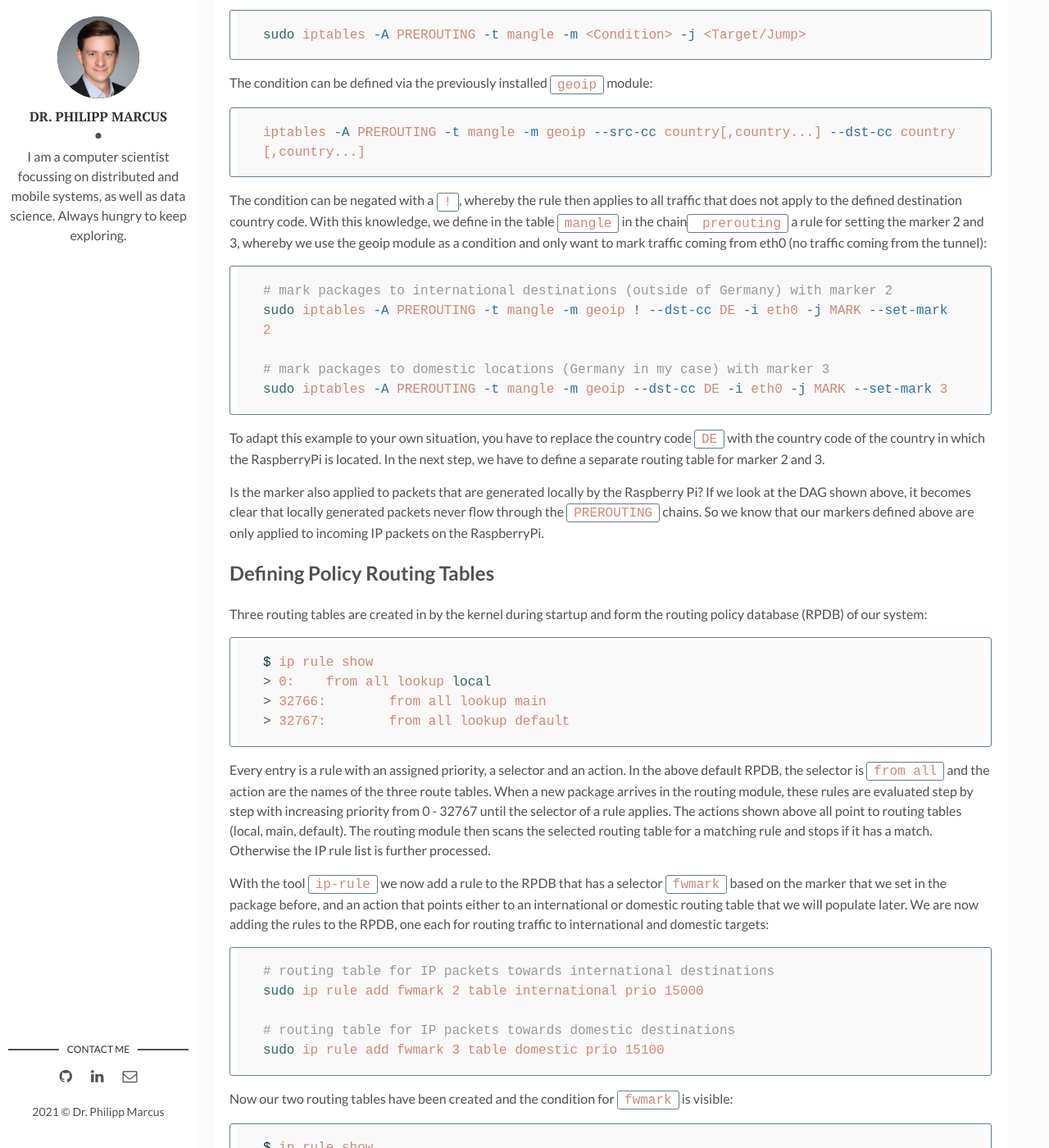
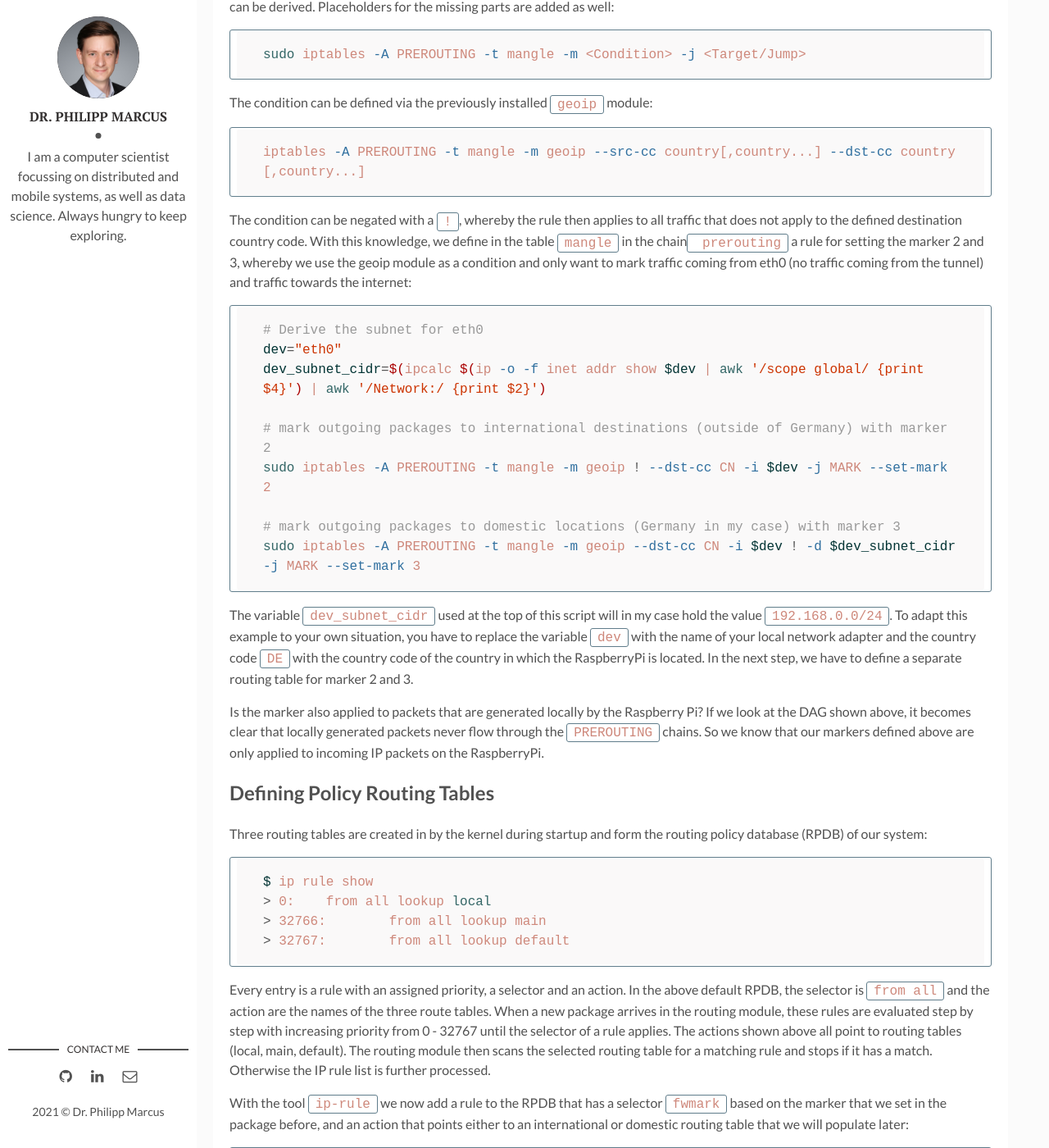
Before and after one commit to philippmarcus/philippmarcus.github.io, a Jekyll site: the page built from _posts/2021-01-01-vpn-policy-router.md, in a window 1280 px wide and 1400 px high, scrolled down 6311 px. Shown: the whole window at 82% size. Built offline with Jekyll 4.4.1, drawn with Linux system fonts in a browser that asks for light colours; comment, search, counter and statistics services are not loaded; some of the changed text lies outside the part shown.

Commit message:
fixed errors in the scripts

```diff
--- a/_posts/2021-01-01-vpn-policy-router.md
+++ b/_posts/2021-01-01-vpn-policy-router.md
@@ -194,17 +194,21 @@ The condition can be defined via the previously installed `geoip` module:
 iptables -A PREROUTING -t mangle -m geoip --src-cc country[,country...] --dst-cc country[,country...]
 ~~~
 
-The condition can be negated with a `!`, whereby the rule then applies to all traffic that does not apply to the defined destination country code. With this knowledge, we define in the table `mangle` in the chain` prerouting` a rule for setting the marker 2 and 3, whereby we use the geoip module as a condition and only want to mark traffic coming from eth0 (no traffic coming from the tunnel):
+The condition can be negated with a `!`, whereby the rule then applies to all traffic that does not apply to the defined destination country code. With this knowledge, we define in the table `mangle` in the chain` prerouting` a rule for setting the marker 2 and 3, whereby we use the geoip module as a condition and only want to mark traffic coming from eth0 (no traffic coming from the tunnel) and traffic towards the internet:
 
 ~~~ shell
-# mark packages to international destinations (outside of Germany) with marker 2
-sudo iptables -A PREROUTING -t mangle -m geoip ! --dst-cc DE -i eth0 -j MARK --set-mark 2
+# Derive the subnet for eth0
+dev="eth0"
+dev_subnet_cidr=$(ipcalc $(ip -o -f inet addr show $dev | awk '/scope global/ {print $4}') | awk '/Network:/ {print $2}')
 
-# mark packages to domestic locations (Germany in my case) with marker 3
-sudo iptables -A PREROUTING -t mangle -m geoip --dst-cc DE -i eth0 -j MARK --set-mark 3
+# mark outgoing packages to international destinations (outside of Germany) with marker 2
+sudo iptables -A PREROUTING -t mangle -m geoip ! --dst-cc CN -i $dev -j MARK --set-mark 2
+
+# mark outgoing packages to domestic locations (Germany in my case) with marker 3
+sudo iptables -A PREROUTING -t mangle -m geoip --dst-cc CN -i $dev ! -d $dev_subnet_cidr -j MARK --set-mark 3
 ~~~
 
-To adapt this example to your own situation, you have to replace the country code `DE` with the country code of the country in which the RaspberryPi is located. In the next step, we have to define a separate routing table for marker 2 and 3.
+The variable `dev_subnet_cidr` used at the top of this script will in my case hold the value `192.168.0.0/24`. To adapt this example to your own situation, you have to replace the variable `dev` with the name of your local network adapter and the country code `DE` with the country code of the country in which the RaspberryPi is located. In the next step, we have to define a separate routing table for marker 2 and 3.
 
 Is the marker also applied to packets that are generated locally by the Raspberry Pi? If we look at the DAG shown above, it becomes clear that locally generated packets never flow through the `PREROUTING` chains. So we know that our markers defined above are only applied to incoming IP packets on the RaspberryPi.
 
@@ -221,14 +225,14 @@ $ ip rule show
 
 Every entry is a rule with an assigned priority, a selector and an action. In the above default RPDB, the selector is `from all` and the action are the names of the three route tables. When a new package arrives in the routing module, these rules are evaluated step by step with increasing priority from 0 - 32767 until the selector of a rule applies. The actions shown above all point to routing tables (local, main, default). The routing module then scans the selected routing table for a matching rule and stops if it has a match. Otherwise the IP rule list is further processed.
 
-With the tool `ip-rule` we now add a rule to the RPDB that has a selector `fwmark` based on the marker that we set in the package before, and an action that points either to an international or domestic routing table that we will populate later. We are now adding the rules to the RPDB, one each for routing traffic to international and domestic targets:
+With the tool `ip-rule` we now add a rule to the RPDB that has a selector `fwmark` based on the marker that we set in the package before, and an action that points either to an international or domestic routing table that we will populate later:
 
 ~~~shell
 # routing table for IP packets towards international destinations
-sudo ip rule add fwmark 2 table international prio 15000
+sudo ip rule add fwmark 2 table 2 prio 15000
 
 # routing table for IP packets towards domestic destinations
-sudo ip rule add fwmark 3 table domestic prio 15100
+sudo ip rule add fwmark 3 table 3 prio 15100
 ~~~
 
 Now our two routing tables have been created and the condition for `fwmark` is visible:
@@ -236,8 +240,8 @@ Now our two routing tables have been created and the condition for `fwmark` is v
 ~~~shell
 $ ip rule show
 > 0:		from all lookup local
-> 15000:	from all fwmark 0x2 lookup international
-> 15100:	from all fwmark 0x3 lookup domestic
+> 15000:	from all fwmark 0x2 lookup 2
+> 15100:	from all fwmark 0x3 lookup 3
 > 32766:	from all lookup main
 > 32767:	from all lookup default
 ~~~
@@ -246,7 +250,7 @@ If a local computer connected now via LAN and uses the Raspberry Pi as a router/
 
 ~~~ shell
 # Prohibit packets towards international destinations (overridden by up.sh)
-sudo ip route add prohibit default table international
+sudo ip route add prohibit default table 2
 ~~~
 
 The used `prohibit` routing rule is defined according to the ip-route manpage as:
@@ -261,19 +265,14 @@ Traffic to domestic destinations is routed through the domestic table, which we
 
 ~~~ shell
 # Route for domestic packets
-eth0_network=$(ipcalc $(ip -o -f inet addr show eth0 | awk '/scope global/ {print $4}') | awk '/Network:/ {print $2}')
-eth0_ip=$(ifconfig eth0 | grep "inet " | awk '{print $2}')
-router_ip="192.168.0.1"
-
-sudo ip route add 0.0.0.0/1 table 3 via $router_ip dev eth0
-sudo ip route add 128.0.0.0/1 table 3 via $router_ip dev eth0
-sudo ip route add $eth0_network table 3 dev eth0 proto kernel scope link src $eth0_ip
+sudo ip route add default table 3 via $router_ip dev $dev
 ~~~
 
 OpenVPN can execute a script `up` and` down` when establishing and disconnecting a connection. This can be added in the `.ovpn` configuration file with` up up.sh` and `down down.sh`. The script `up.sh`, which is executed after VPN connection establishment, must extend the international routing table with default routes over the newly installed tunnel device. We define the file `up.sh`:
 
 ~~~ shell
 #!/bin/bash
+
 # Configure tunnel as default routes for table international
 sudo ip route add 0.0.0.0/1 via $route_vpn_gateway dev $dev table 2
 sudo ip route add 128.0.0.0/1 via $route_vpn_gateway dev $dev table 2
@@ -293,6 +292,7 @@ So that this configuration can be made undone when the VPN connection is disconn
 
 ~~~ shell
 #!/bin/bash
+
 # Remove tunnel as default routes for table international
 sudo ip route del $untrusted_ip via $route_net_gateway dev eth0 table 2
 sudo ip route del $eth0_network dev eth0 proto dhcp scope link src $eth0_ip metric 202 table 2
```
Also changed, not shown: other parts of _posts/2021-01-01-vpn-policy-router.md (+1 -1 lines).
